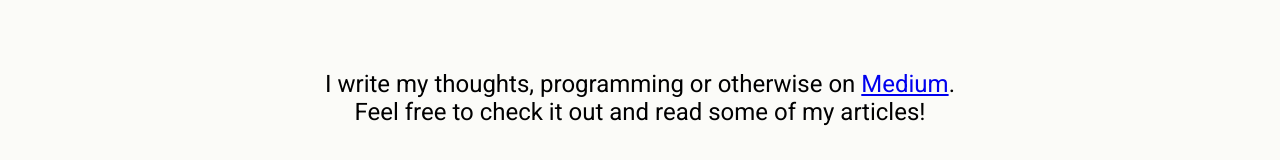
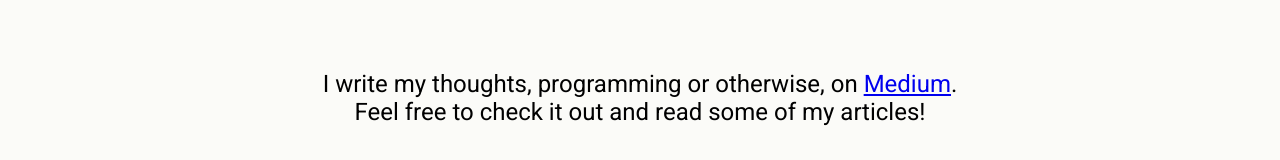
Before and after one commit to aleung27/personal-website, a Gatsby site: page /blog in a window 1280 px wide. Shown: the part 262-422 px from the top of the page. Built offline with nearby package versions, Linux system fonts and the light colour scheme; Gatsby itself is replaced by a stand-in of ours.

Commit message:
Minor edits to footer and blog page

```diff
--- a/src/components/Footer.tsx
+++ b/src/components/Footer.tsx
@@ -45,11 +45,13 @@ const styles = {
   uptext: css({
     color: Colours.gray4,
     fontSize: Sizes.med,
-    transition: "margin 1s ease",
+    position: "relative",
+    top: 0,
+    transition: "top 1s ease",
     "&:hover": {
-      marginBottom: "1em",
       color: Colours.black,
       cursor: "pointer",
+      top: "-0.5em",
     },
   }),
 };
--- a/src/pages/blog.tsx
+++ b/src/pages/blog.tsx
@@ -12,7 +12,7 @@ const Blog = () => {
 
       <div css={styles.root}>
         <div>
-          I write my thoughts, programming or otherwise on{" "}
+          I write my thoughts, programming or otherwise, on{" "}
           <a
             href="https://medium.com/@aleung27"
             target="_blank"
```
